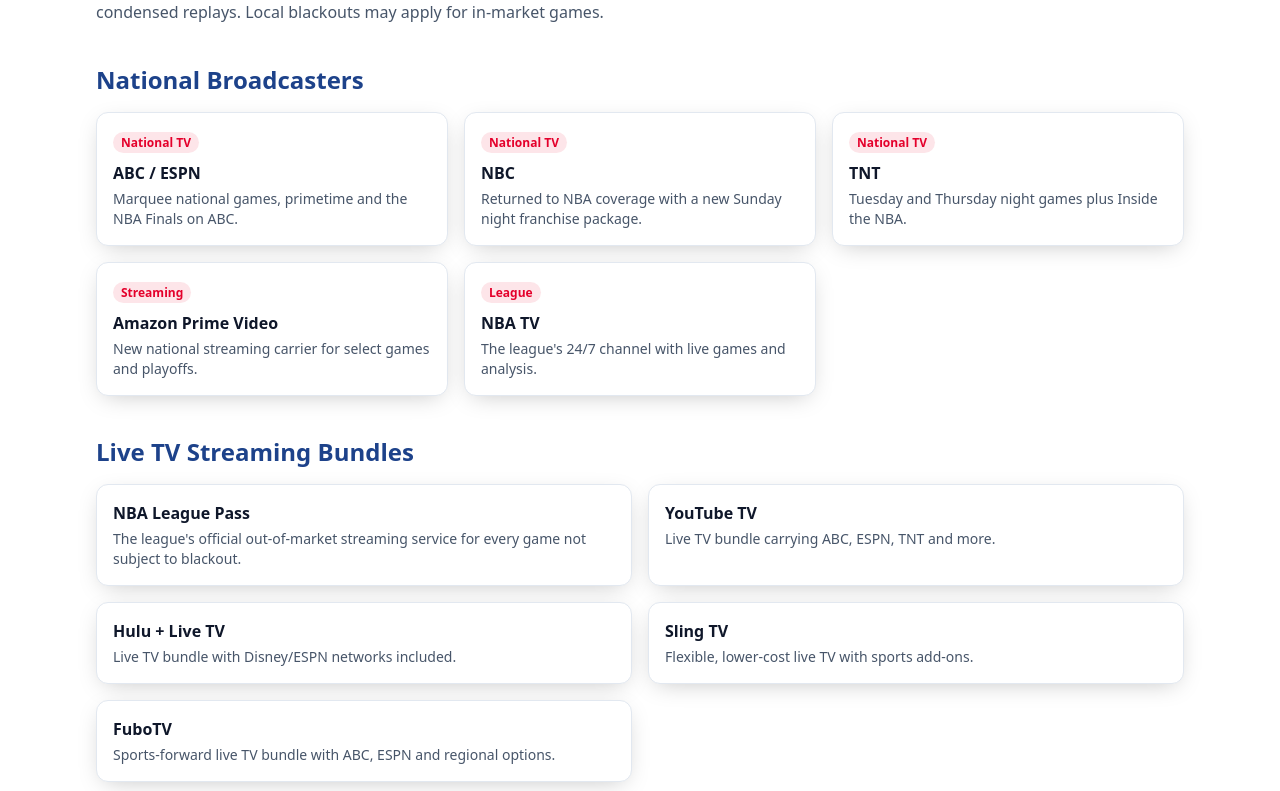
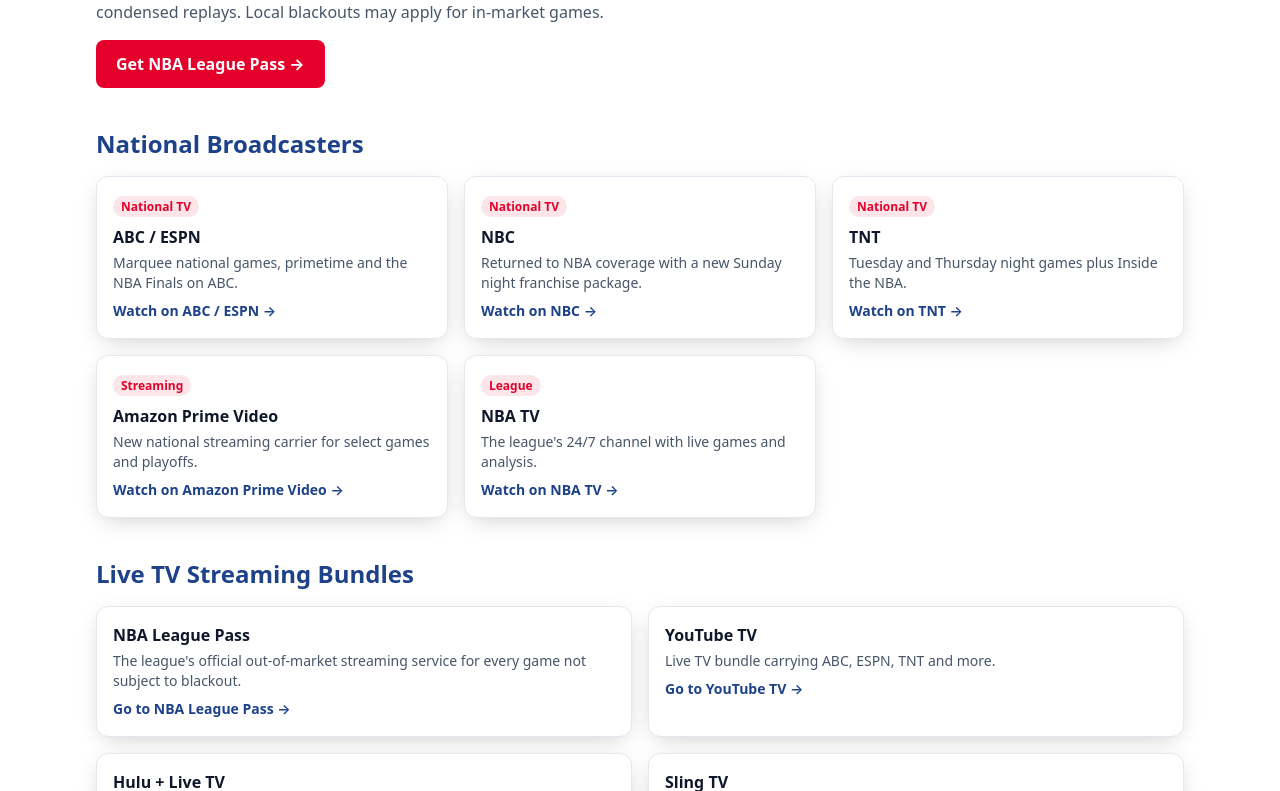
Before and after one commit to LeonaDavinci/nbabite, a Next.js app: page /watch in a window 1280 px wide. Shown: the part 329-1120 px from the top of the page. Built offline with nearby package versions, Linux system fonts and the light colour scheme.

Commit message:
Where to watch: add direct official links to national broadcasters (ABC/ESPN, NBC, TNT, Prime Video, NBA TV) + League Pass, shown on every game page and the /watch guide

```diff
--- a/app/games/[id]/page.tsx
+++ b/app/games/[id]/page.tsx
@@ -15,6 +15,7 @@
 import { TeamLogo } from "@/components/TeamLogo";
 import { PlayerCard } from "@/components/PlayerCard";
 import { GameCard } from "@/components/GameCard";
+import { BroadcasterCards } from "@/components/BroadcasterCards";
 import { gameJsonLd, breadcrumbJsonLd, metaDescription, absoluteUrl } from "@/lib/seo";
 import { formatTimeIn, formatDateIn, formatShortDateIn, formatTime } from "@/lib/format";
 
@@ -283,9 +284,31 @@
           <WatchBox title={`${home.shortName} local TV`} items={game.homeTv ?? []} fallback="Local RSN / League Pass" />
           <WatchBox title={`${away.shortName} local TV`} items={game.awayTv ?? []} fallback="Local RSN / League Pass" />
         </div>
-        <Link href="/watch" className="mt-5 inline-block rounded-lg bg-nba-blue px-5 py-3 font-bold text-white transition hover:bg-nba-red">
-          Complete legal streaming guide
-        </Link>
+
+        <h3 className="mt-8 border-b border-slate-200 pb-2 text-xl font-black text-slate-900">
+          National broadcasters
+        </h3>
+        <p className="mt-2 text-sm text-slate-600">
+          Official networks carrying NBA games this season — click through to watch on the broadcaster's own
+          site or app.
+        </p>
+        <div className="mt-4">
+          <BroadcasterCards />
+        </div>
+
+        <div className="mt-5 flex flex-wrap gap-3">
+          <a
+            href="https://www.nba.com/leaguepass"
+            target="_blank"
+            rel="noopener noreferrer"
+            className="rounded-lg bg-nba-red px-5 py-3 font-bold text-white transition hover:bg-nba-blue"
+          >
+            Get NBA League Pass →
+          </a>
+          <Link href="/watch" className="rounded-lg bg-nba-blue px-5 py-3 font-bold text-white transition hover:bg-nba-red">
+            Complete legal streaming guide
+          </Link>
+        </div>
       </section>
 
       {/* SAME-DAY GAMES */}
--- a/app/watch/page.tsx
+++ b/app/watch/page.tsx
@@ -1,6 +1,8 @@
 import type { Metadata } from "next";
 import Link from "next/link";
 import { Breadcrumbs } from "@/components/Breadcrumbs";
+import { BroadcasterCards } from "@/components/BroadcasterCards";
+import { LIVE_TV } from "@/lib/broadcasters";
 
 export const metadata: Metadata = {
   title: "Where to Watch the NBA Legally",
@@ -14,22 +16,6 @@
     type: "website",
   },
 };
-
-const BROADCASTERS = [
-  { name: "ABC / ESPN", note: "Marquee national games, primetime and the NBA Finals on ABC.", tag: "National TV" },
-  { name: "NBC", note: "Returned to NBA coverage with a new Sunday night franchise package.", tag: "National TV" },
-  { name: "TNT", note: "Tuesday and Thursday night games plus Inside the NBA.", tag: "National TV" },
-  { name: "Amazon Prime Video", note: "New national streaming carrier for select games and playoffs.", tag: "Streaming" },
-  { name: "NBA TV", note: "The league's 24/7 channel with live games and analysis.", tag: "League" },
-];
-
-const LIVE_TV = [
-  { name: "NBA League Pass", note: "The league's official out-of-market streaming service for every game not subject to blackout.", id: "league-pass" },
-  { name: "YouTube TV", note: "Live TV bundle carrying ABC, ESPN, TNT and more." },
-  { name: "Hulu + Live TV", note: "Live TV bundle with Disney/ESPN networks included." },
-  { name: "Sling TV", note: "Flexible, lower-cost live TV with sports add-ons." },
-  { name: "FuboTV", note: "Sports-forward live TV bundle with ABC, ESPN and regional options." },
-];
 
 export default function WatchPage() {
   return (
@@ -51,29 +37,38 @@
           all out-of-market games on demand and live, with multi-game viewing and condensed replays. Local
           blackouts may apply for in-market games.
         </p>
+        <a
+          href="https://www.nba.com/leaguepass"
+          target="_blank"
+          rel="noopener noreferrer"
+          className="mt-4 inline-block rounded-lg bg-nba-red px-5 py-3 font-bold text-white transition hover:bg-nba-blue"
+        >
+          Get NBA League Pass →
+        </a>
 
         {/* National broadcasters */}
         <h2 id="broadcasters" className="mt-10 scroll-mt-24 text-2xl font-black text-nba-blue">
           National Broadcasters
         </h2>
-        <div className="mt-4 grid gap-4 sm:grid-cols-2 lg:grid-cols-3">
-          {BROADCASTERS.map((b) => (
-            <div key={b.name} className="rounded-xl border border-slate-200 bg-white p-4 shadow-card">
-              <span className="rounded-full bg-nba-red/10 px-2 py-0.5 text-xs font-semibold text-nba-red">{b.tag}</span>
-              <h3 className="mt-2 font-bold text-slate-900">{b.name}</h3>
-              <p className="mt-1 text-sm text-slate-600">{b.note}</p>
-            </div>
-          ))}
+        <div className="mt-4">
+          <BroadcasterCards />
         </div>
 
         {/* Live TV bundles */}
         <h2 className="mt-10 text-2xl font-black text-nba-blue">Live TV Streaming Bundles</h2>
         <div className="mt-4 grid gap-4 sm:grid-cols-2">
           {LIVE_TV.map((s) => (
-            <div key={s.name} className="rounded-xl border border-slate-200 bg-white p-4 shadow-card">
-              <h3 className="font-bold text-slate-900">{s.name}</h3>
+            <a
+              key={s.name}
+              href={s.href}
+              target="_blank"
+              rel="noopener noreferrer"
+              className="group rounded-xl border border-slate-200 bg-white p-4 shadow-card transition hover:border-nba-blue hover:shadow-lg"
+            >
+              <h3 className="font-bold text-slate-900 group-hover:text-nba-blue">{s.name}</h3>
               <p className="mt-1 text-sm text-slate-600">{s.note}</p>
-            </div>
+              <span className="mt-2 inline-block text-sm font-semibold text-nba-blue">Go to {s.name} →</span>
+            </a>
           ))}
         </div>
 
--- /dev/null
+++ b/components/BroadcasterCards.tsx
@@ -0,0 +1,26 @@
+import { BROADCASTERS } from "@/lib/broadcasters";
+
+/** Official national broadcaster cards with direct outbound links.
+ *  Shared by the /watch guide and every game page. */
+export function BroadcasterCards() {
+  return (
+    <div className="grid gap-4 sm:grid-cols-2 lg:grid-cols-3">
+      {BROADCASTERS.map((b) => (
+        <a
+          key={b.name}
+          href={b.href}
+          target="_blank"
+          rel="noopener noreferrer"
+          className="group rounded-xl border border-slate-200 bg-white p-4 shadow-card transition hover:border-nba-blue hover:shadow-lg"
+        >
+          <span className="rounded-full bg-nba-red/10 px-2 py-0.5 text-xs font-semibold text-nba-red">
+            {b.tag}
+          </span>
+          <h3 className="mt-2 font-bold text-slate-900 group-hover:text-nba-blue">{b.name}</h3>
+          <p className="mt-1 text-sm text-slate-600">{b.note}</p>
+          <span className="mt-2 inline-block text-sm font-semibold text-nba-blue">Watch on {b.name} →</span>
+        </a>
+      ))}
+    </div>
+  );
+}
--- /dev/null
+++ b/lib/broadcasters.ts
@@ -0,0 +1,75 @@
+// Official NBA broadcast partners — shared by the /watch guide and every game page.
+// `href` must always point at an official, legal destination.
+export interface Broadcaster {
+  name: string;
+  note: string;
+  tag: string;
+  href: string;
+}
+
+export const BROADCASTERS: Broadcaster[] = [
+  {
+    name: "ABC / ESPN",
+    note: "Marquee national games, primetime and the NBA Finals on ABC.",
+    tag: "National TV",
+    href: "https://www.espn.com/nba/",
+  },
+  {
+    name: "NBC",
+    note: "Returned to NBA coverage with a new Sunday night franchise package.",
+    tag: "National TV",
+    href: "https://www.nbcsports.com/nba",
+  },
+  {
+    name: "TNT",
+    note: "Tuesday and Thursday night games plus Inside the NBA.",
+    tag: "National TV",
+    href: "https://www.tntdrama.com/",
+  },
+  {
+    name: "Amazon Prime Video",
+    note: "New national streaming carrier for select games and playoffs.",
+    tag: "Streaming",
+    href: "https://www.primevideo.com/",
+  },
+  {
+    name: "NBA TV",
+    note: "The league's 24/7 channel with live games and analysis.",
+    tag: "League",
+    href: "https://www.nba.com/watch/nba-tv",
+  },
+];
+
+export interface StreamingOption {
+  name: string;
+  note: string;
+  href: string;
+}
+
+export const LIVE_TV: StreamingOption[] = [
+  {
+    name: "NBA League Pass",
+    note: "The league's official out-of-market streaming service for every game not subject to blackout.",
+    href: "https://www.nba.com/leaguepass",
+  },
+  {
+    name: "YouTube TV",
+    note: "Live TV bundle carrying ABC, ESPN, TNT and more.",
+    href: "https://tv.youtube.com/",
+  },
+  {
+    name: "Hulu + Live TV",
+    note: "Live TV bundle with Disney/ESPN networks included.",
+    href: "https://www.hulu.com/live-tv",
+  },
+  {
+    name: "Sling TV",
+    note: "Flexible, lower-cost live TV with sports add-ons.",
+    href: "https://www.sling.com/",
+  },
+  {
+    name: "FuboTV",
+    note: "Sports-forward live TV bundle with ABC, ESPN and regional options.",
+    href: "https://www.fubo.tv/",
+  },
+];
```
